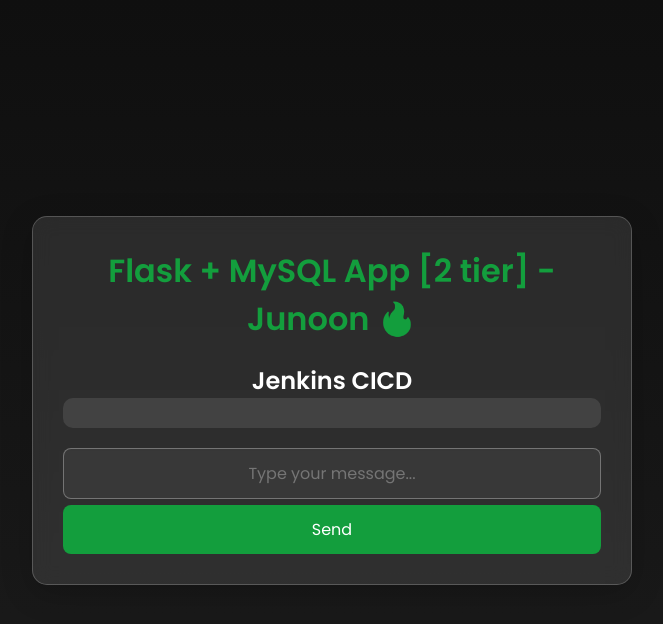
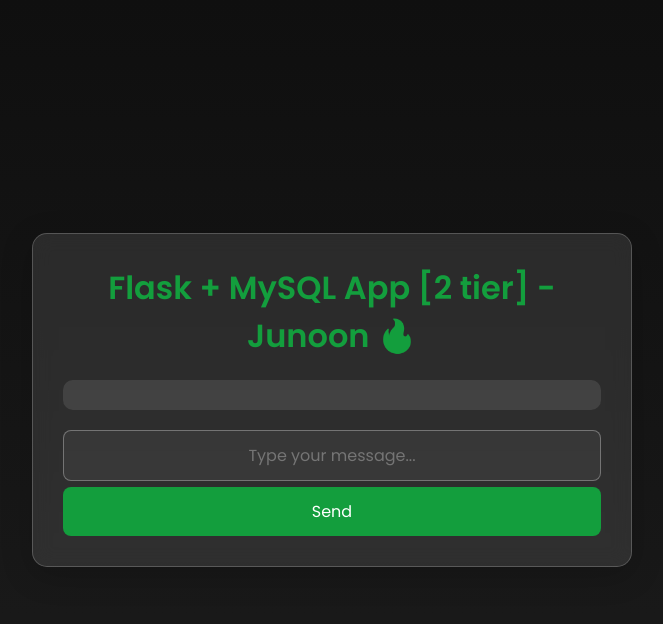
Before and after one commit to ankittripathidevs/two-tier-flask-app, a Flask app: page / in a window 1280 px wide. Shown: the top 624 px of the page, without its empty margins (308-971 px from the left). Run offline with Flask 2, Linux system fonts and the light colour scheme; data that the repository does not hold is empty; some libraries are stand-ins or nearby versions.

Commit message:
Remove Jenkins CICD heading from index.html
Removed the Jenkins CICD heading from the index page.

```diff
--- a/templates/index.html
+++ b/templates/index.html
@@ -135,7 +135,6 @@
   <body>
     <div class="container">
       <h1>Flask + MySQL App [2 tier] - Junoon 🔥</h1>
-         <h2>Jenkins CICD</h2>
 
       <div class="messages">
         {% for message in messages %}
```
